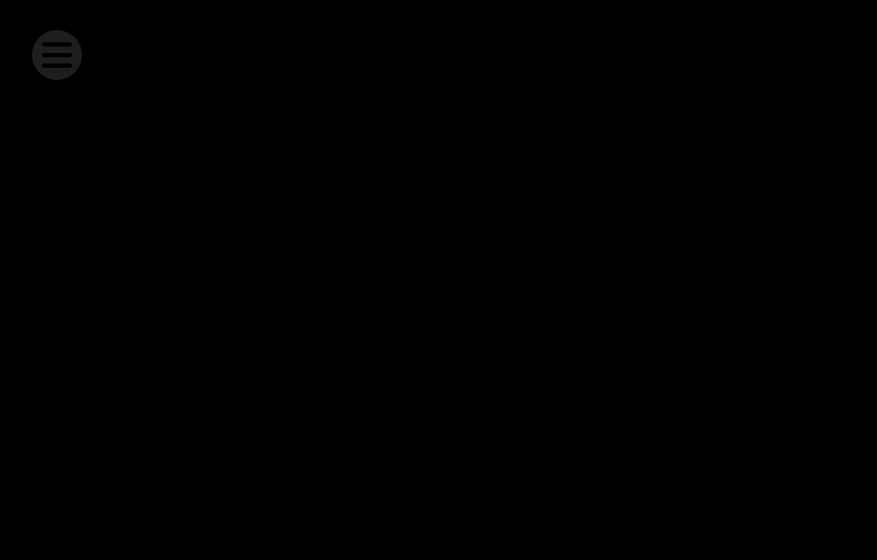
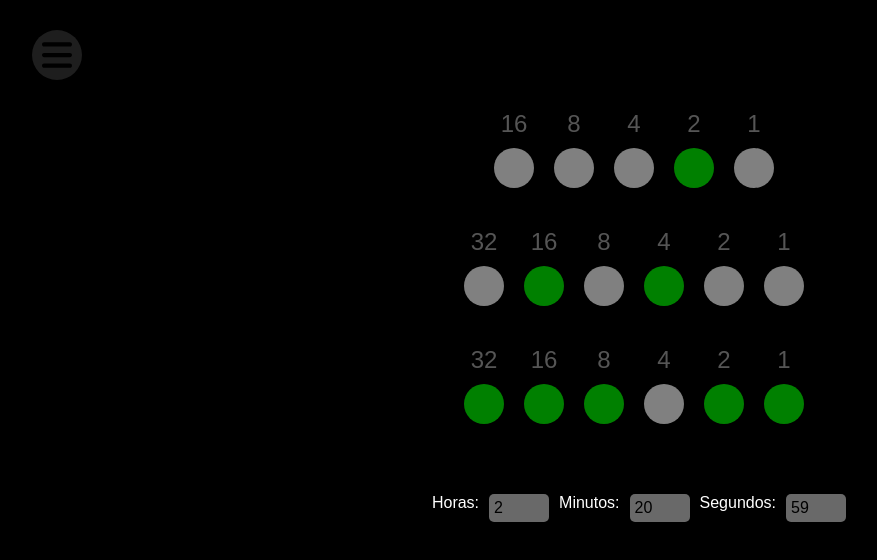
Before and after one commit to rcedenod/proyecto-tiempo-angular, an Angular app in the folder tiempo/: page /binaryclock in a window 1280 px wide. Before the commit this address led to /. Shown: the top 560 px of the page, without its empty margins (6-883 px from the left). Built offline with nearby package versions, Linux system fonts and the light colour scheme.

Commit message:
añadido reloj binario

```diff
--- a/tiempo/src/app/angclock/angclock.component.ts
+++ b/tiempo/src/app/angclock/angclock.component.ts
@@ -32,6 +32,19 @@ export class AngclockComponent implements OnInit {
   }
 
   updateClock(): void {
+    this.seconds++;
+    if (this.seconds === 60) {
+      this.seconds = 0;
+      this.minutes++;
+      if (this.minutes === 60) {
+        this.minutes = 0;
+        this.hours++;
+        if (this.hours === 24) {
+          this.hours = 0;
+        }
+      }
+    }
+
     this.hourRotation = (this.hours % 12) * 30 + this.minutes * 0.5;
     this.minuteRotation = this.minutes * 6;
     this.secondRotation = this.seconds * 6;
--- a/tiempo/src/app/app.routes.ts
+++ b/tiempo/src/app/app.routes.ts
@@ -4,6 +4,7 @@ import { BarsComponent } from './bars/bars.component';
 import { AngclockComponent } from './angclock/angclock.component';
 import { CirculargraphComponent } from './circulargraph/circulargraph.component';
 import { OrbitclockComponent } from './orbitclock/orbitclock.component';
+import { BinaryclockComponent } from './binaryclock/binaryclock.component';
 
 export const routes: Routes = [
   { path: '', redirectTo: '/', pathMatch: 'full' },
@@ -11,5 +12,6 @@ export const routes: Routes = [
   { path: 'barsclock', component: BarsComponent },
   { path: 'angclock', component: AngclockComponent },
   { path: 'circulargraph', component: CirculargraphComponent},
-  { path: 'orbitclock', component: OrbitclockComponent}
+  { path: 'orbitclock', component: OrbitclockComponent},
+  { path: 'binaryclock', component: BinaryclockComponent}
 ];
--- a/tiempo/src/app/bars/bars.component.ts
+++ b/tiempo/src/app/bars/bars.component.ts
@@ -40,8 +40,6 @@ export class BarsComponent implements OnInit {
     this.hourProgress = (this.hours / 24) * 100;
     this.minuteProgress = (this.minutes / 60) * 100;
     this.secondProgress = (this.seconds / 60) * 100;
-
-    // Avanzar un segundo
     this.incrementTime();
   }
 
@@ -54,7 +52,7 @@ export class BarsComponent implements OnInit {
         this.minutes = 0;
         this.hours++;
         if (this.hours >= 24) {
-          this.hours = 0; // Reiniciar a 0 después de 23 horas
+          this.hours = 0;
         }
       }
     }
@@ -71,36 +69,3 @@ export class BarsComponent implements OnInit {
     this.updateProgress();
   }
 }
-//   hours: number = 0;
-//   minutes: number = 0;
-//   seconds: number = 0;
-//   currentTime: string = '';
-
-//   hourProgress: number = 0;
-//   minuteProgress: number = 0;
-//   secondProgress: number = 0;
-
-//   hoursArray = Array.from({ length: 25 }, (_, i) => i); // 0-24 horas
-//   minutesArray = Array.from({ length: 13 }, (_, i) => i * 5); // 0-60 en pasos de 5
-//   secondsArray = Array.from({ length: 13 }, (_, i) => i * 5); // 0-60 en pasos de 5
-
-//   ngOnInit(): void {
-//     this.updateTime();
-//     setInterval(() => this.updateTime(), 1000);
-//   }
-
-//   updateTime(): void {
-//     const now = new Date();
-//     this.hours = now.getHours();
-//     this.minutes = now.getMinutes();
-//     this.seconds = now.getSeconds();
-//     this.hourProgress = (this.hours / 24) * 100;
-//     this.minuteProgress = (this.minutes / 60) * 100;
-//     this.secondProgress = (this.seconds / 60) * 100;
-//   }
-
-//   formatNumber(value: number): string {
-//     return value < 10 ? '0' + value : value.toString();
-//   }
-
-// }
--- /dev/null
+++ b/tiempo/src/app/binaryclock/binaryclock.component.css
@@ -0,0 +1,68 @@
+.binary-clock {
+    display: flex;
+    flex-direction: column;
+    align-items: center;
+    gap: 40px;
+  }
+
+  h2 {
+    margin: 0;
+    font-size: 50px;
+    color: white;
+  }
+
+  .binary-row {
+    display: flex;
+    gap: 20px;
+  }
+
+  .binary-bit {
+    display: flex;
+    flex-direction: column;
+    align-items: center;
+  }
+
+  .power-label {
+    font-size: 24px;
+    color: #555;
+    margin-bottom: 10px;
+    font-family: Arial, Helvetica, sans-serif;
+  }
+
+  .binary-bit div {
+    width: 40px;
+    height: 40px;
+    background-color: gray;
+    border-radius: 50%;
+    transition: background-color 0.3s;
+  }
+
+  .binary-bit div.active {
+    background-color: green;
+  }
+
+  .time-inputs {
+    display: flex;
+    justify-content: center;
+    flex-direction: row;
+    padding: 30px;
+  }
+
+  .time-inputs input {
+    width: 50px;
+    padding: 5px;
+    font-size: 1em;
+    margin-bottom: 15px;
+    border: none;
+    border-radius: 5px;
+    background-color: dimgrey;
+  }
+
+  label {
+    color: #ffffff;
+    margin-bottom: 5px;
+    font-family: Arial, Helvetica, sans-serif;
+    padding-right: 10px;
+    padding-left: 10px;
+
+  }
--- /dev/null
+++ b/tiempo/src/app/binaryclock/binaryclock.component.html
@@ -0,0 +1,38 @@
+<div class="binary-clock">
+    <div>
+      <div class="binary-row">
+        <div *ngFor="let bit of binaryTime.hours; let i = index" class="binary-bit">
+          <span class="power-label">{{ getPowerOfTwo(4 - i) }}</span>
+          <div [class.active]="bit === '1'"></div>
+        </div>
+      </div>
+    </div>
+
+    <div>
+      <div class="binary-row">
+        <div *ngFor="let bit of binaryTime.minutes; let i = index" class="binary-bit">
+          <span class="power-label">{{ getPowerOfTwo(5 - i) }}</span>
+          <div [class.active]="bit === '1'"></div>
+        </div>
+      </div>
+    </div>
+
+    <div>
+      <div class="binary-row">
+        <div *ngFor="let bit of binaryTime.seconds; let i = index" class="binary-bit">
+          <span class="power-label">{{ getPowerOfTwo(5 - i) }}</span>
+          <div [class.active]="bit === '1'"></div>
+        </div>
+      </div>
+    </div>
+
+    <div class="time-inputs">
+        <label for="hours">Horas:</label>
+        <input type="number" id="hours" [(ngModel)]="inputHours" (input)="onTimeChange()" min="0" max="23" />
+        <label for="minutes">Minutos:</label>
+        <input type="number" id="minutes" [(ngModel)]="inputMinutes" (input)="onTimeChange()" min="0" max="59" />
+        <label for="seconds">Segundos:</label>
+        <input type="number" id="seconds" [(ngModel)]="inputSeconds" (input)="onTimeChange()" min="0" max="59" />
+    </div>
+
+  </div>
--- /dev/null
+++ b/tiempo/src/app/binaryclock/binaryclock.component.ts
@@ -0,0 +1,87 @@
+import { Component, OnInit } from '@angular/core';
+import { CommonModule } from '@angular/common';
+import { FormsModule } from '@angular/forms';
+
+@Component({
+  selector: 'app-binaryclock',
+  standalone: true,
+  imports: [CommonModule, FormsModule],
+  templateUrl: './binaryclock.component.html',
+  styleUrl: './binaryclock.component.css'
+})
+export class BinaryclockComponent implements OnInit{
+  time: Date = new Date();
+  binaryTime: { hours: string[], minutes: string[], seconds: string[] } = { hours: [], minutes: [], seconds: [] };
+  activeSeconds = 0;
+  activeMinutes = 0;
+  activeHours = 0;
+
+  inputHours: number = this.time.getHours();
+  inputMinutes: number = this.time.getMinutes();
+  inputSeconds: number = this.time.getSeconds();
+
+  interval: any;
+
+  ngOnInit(): void {
+    this.updateBinaryTime();
+    this.startClock();
+  }
+
+  ngOnDestroy(): void {
+    if (this.interval) {
+      clearInterval(this.interval);
+    }
+  }
+
+  updateBinaryTime(): void {
+    this.binaryTime = {
+      hours: this.toBinary(this.inputHours, 5),
+      minutes: this.toBinary(this.inputMinutes, 6),
+      seconds: this.toBinary(this.inputSeconds, 6)
+    };
+    this.calculateActiveUnits();
+  }
+
+  toBinary(value: number, length: number): string[] {
+    return value.toString(2).padStart(length, '0').split('');
+  }
+
+  calculateActiveUnits(): void {
+    this.activeHours = this.binaryTime.hours.reduce((sum, bit, index) => sum + (bit === '1' ? Math.pow(2, 4 - index) : 0), 0);
+    this.activeMinutes = this.binaryTime.minutes.reduce((sum, bit, index) => sum + (bit === '1' ? Math.pow(2, 5 - index) : 0), 0);
+    this.activeSeconds = this.binaryTime.seconds.reduce((sum, bit, index) => sum + (bit === '1' ? Math.pow(2, 5 - index) : 0), 0);
+  }
+
+  startClock(): void {
+    this.interval = setInterval(() => {
+      this.inputSeconds++;
+      if (this.inputSeconds >= 60) {
+        this.inputSeconds = 0;
+        this.inputMinutes++;
+      }
+
+      if (this.inputMinutes >= 60) {
+        this.inputMinutes = 0;
+        this.inputHours++;
+      }
+
+      if (this.inputHours >= 24) {
+        this.inputHours = 0;
+      }
+
+      this.updateBinaryTime();
+    }, 1000);
+  }
+
+  onTimeChange(): void {
+    this.inputHours = Math.max(0, Math.min(23, this.inputHours));
+    this.inputMinutes = Math.max(0, Math.min(59, this.inputMinutes));
+    this.inputSeconds = Math.max(0, Math.min(59, this.inputSeconds));
+    this.updateBinaryTime();
+  }
+
+  getPowerOfTwo(exponent: number): number {
+    return Math.pow(2, exponent);
+  }
+
+}
--- a/tiempo/src/app/dropdown/dropdown.component.html
+++ b/tiempo/src/app/dropdown/dropdown.component.html
@@ -23,5 +23,9 @@
     <button (click)="selectOption('Reloj de orbita')" class="dropdown-item">
       Reloj de orbita
     </button>
+
+    <button (click)="selectOption('Reloj binario')" class="dropdown-item">
+      Reloj binario
+    </button>
   </div>
 </div>
--- a/tiempo/src/app/dropdown/dropdown.component.ts
+++ b/tiempo/src/app/dropdown/dropdown.component.ts
@@ -43,5 +43,10 @@ export class DropdownComponent {
       this.router.navigate(['/orbitclock']);
       this.isOpen = false;
     }
+
+    else if (option === 'Reloj binario') {
+      this.router.navigate(['/binaryclock']);
+      this.isOpen = false;
+    }
   }
 }
```
Also changed, not shown: tiempo/src/app/bars/bars.component.html (+0 -45 lines), 1 other file (tests, documents, lock files or other folders).
